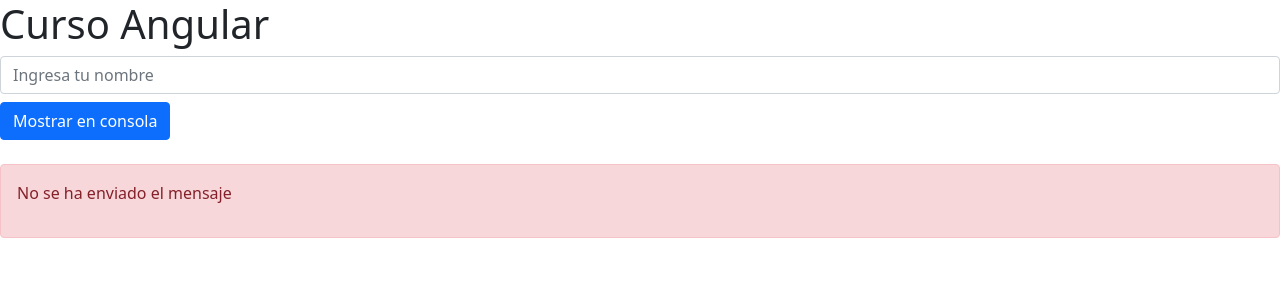
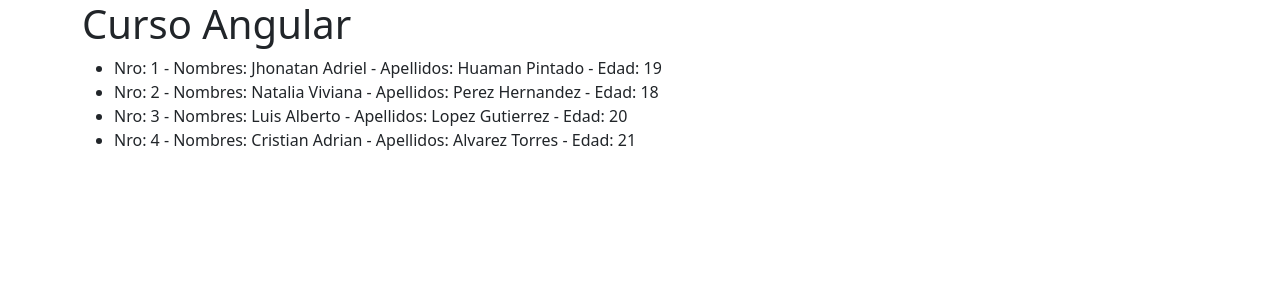
Before and after one commit to jhonatanhuaman76/curso_angular, an Angular app: page / in a window 1280 px wide. Shown: the top 300 px of the page. Built offline with nearby package versions, Linux system fonts and the light colour scheme.

Commit message:
Directiva ngFor

```diff
--- a/src/app/app.component.html
+++ b/src/app/app.component.html
@@ -1,2 +1,4 @@
-<h1>{{ title }}</h1>
-<app-formulario></app-formulario>
+<div class="container">
+  <h1>{{ title }}</h1>
+  <app-bucles></app-bucles>
+</div>
--- a/src/app/app.module.ts
+++ b/src/app/app.module.ts
@@ -6,13 +6,15 @@
 import { ContadorComponent } from './contador/contador.component';
 import { BotonesComponent } from './botones/botones.component';
 import { FormularioComponent } from './formulario/formulario.component';
+import { BuclesComponent } from './bucles/bucles.component';
 
 @NgModule({
   declarations: [
     AppComponent,
     ContadorComponent,
     BotonesComponent,
-    FormularioComponent
+    FormularioComponent,
+    BuclesComponent
   ],
   imports: [
     BrowserModule,
--- /dev/null
+++ b/src/app/bucles/bucles.component.html
@@ -0,0 +1,5 @@
+<ul>
+  <li *ngFor="let persona of personas; let i = index">
+    Nro: {{ i + 1 }} - Nombres: {{ persona.nombres }} - Apellidos: {{ persona.apellidos }} - Edad: {{ persona.edad }}
+  </li>
+</ul>
--- /dev/null
+++ b/src/app/bucles/bucles.component.ts
@@ -0,0 +1,16 @@
+import { Component } from '@angular/core';
+import { IPersona } from '../interfaces/IPersona';
+
+@Component({
+  selector: 'app-bucles',
+  templateUrl: './bucles.component.html',
+  styleUrl: './bucles.component.css'
+})
+export class BuclesComponent {
+  personas: IPersona[] = [
+    { nombres: 'Jhonatan Adriel', apellidos: 'Huaman Pintado', edad: 19 },
+    { nombres: 'Natalia Viviana', apellidos: 'Perez Hernandez', edad: 18 },
+    { nombres: 'Luis Alberto', apellidos: 'Lopez Gutierrez', edad: 20 },
+    { nombres: 'Cristian Adrian', apellidos: 'Alvarez Torres', edad: 21 }
+  ];
+}
```
Also changed, not shown: src/app/bucles/bucles.component.css (added), 1 other file (tests, documents, lock files or other folders).
